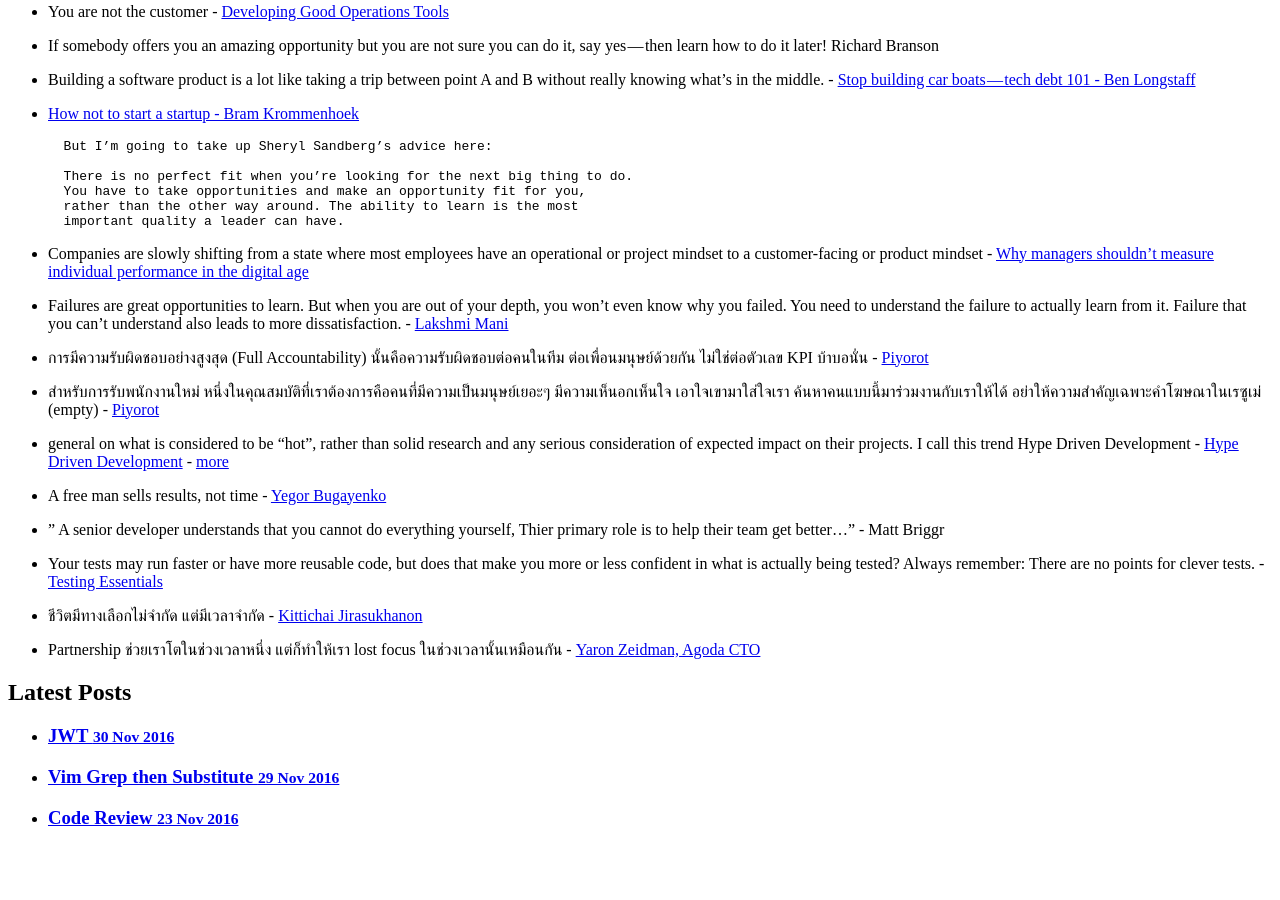
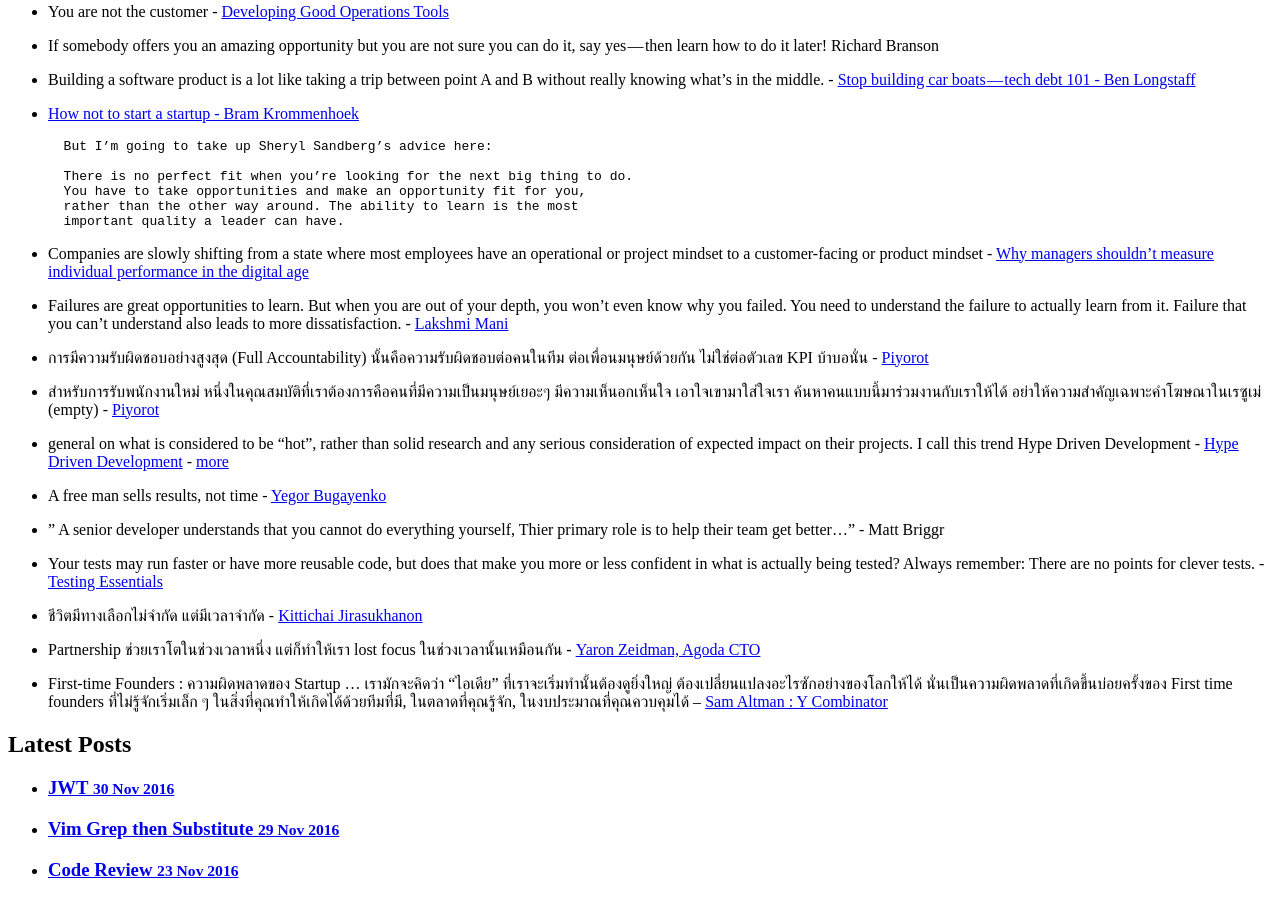
Before and after one commit to ibotdotout/ibotdotout.github.io, a Jekyll site: the page built from _posts/2014-11-26-dev-quotes.md, in a window 1280 px wide and 900 px high, scrolled down 3886 px. Built offline with Jekyll 4.4.1, drawn with Linux system fonts in a browser that asks for light colours; nearby versions of some CDN libraries; comment, search, counter and statistics services are not loaded; before the commit the page ends 4734 px from its top, so only the background shows below that.

Commit message:
update(dev-quote): add more

```diff
--- a/_posts/2014-11-26-dev-quotes.md
+++ b/_posts/2014-11-26-dev-quotes.md
@@ -247,3 +247,5 @@ update_date: 2017-08-26
 * ชีวิตมีทางเลือกไม่จำกัด แต่มีเวลาจำกัด - [Kittichai Jirasukhanon](https://jirasukhanon.com/อย่าให้การตั้งราคา-product-ถูกๆ-เพียงเพื่อให้ขายง่าย-เป็นตัวตัดอนาคตธุรกิจคุณ-602dc5a7e77d)
 
 * Partnership ช่วยเราโตในช่วงเวลาหนึ่ง แต่ก็ทำให้เรา lost focus ในช่วงเวลานั้นเหมือนกัน - [Yaron Zeidman, Agoda CTO](https://www.facebook.com/aemavat/posts/10209200314180104)
+
+* First-time Founders : ความผิดพลาดของ Startup ... เรามักจะคิดว่า "ไอเดีย" ที่เราจะเริ่มทำนั้นต้องดูยิ่งใหญ่ ต้องเปลี่ยนแปลงอะไรซักอย่างของโลกให้ได้ นั่นเป็นความผิดพลาดที่เกิดขึ้นบ่อยครั้งของ First time founders ที่ไม่รู้จักเริ่มเล็ก ๆ ในสิ่งที่คุณทำให้เกิดได้ด้วยทีมที่มี, ในตลาดที่คุณรู้จัก, ในงบประมาณที่คุณควบคุมได้ -- [Sam Altman : Y Combinator](https://www.facebook.com/shakrit/posts/10207929504212961)
```
